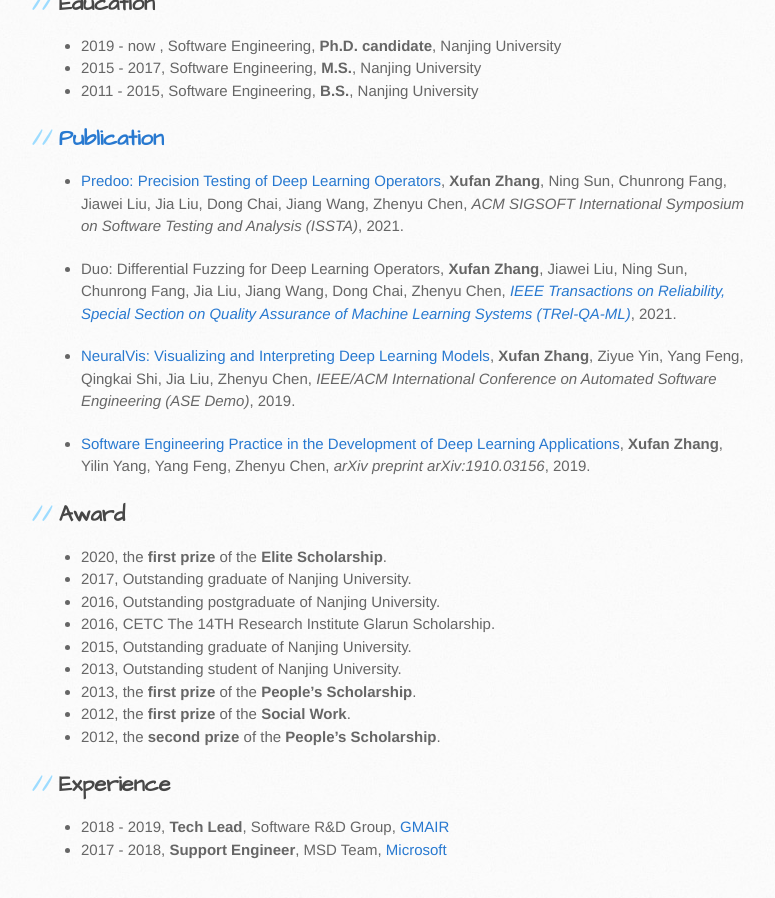
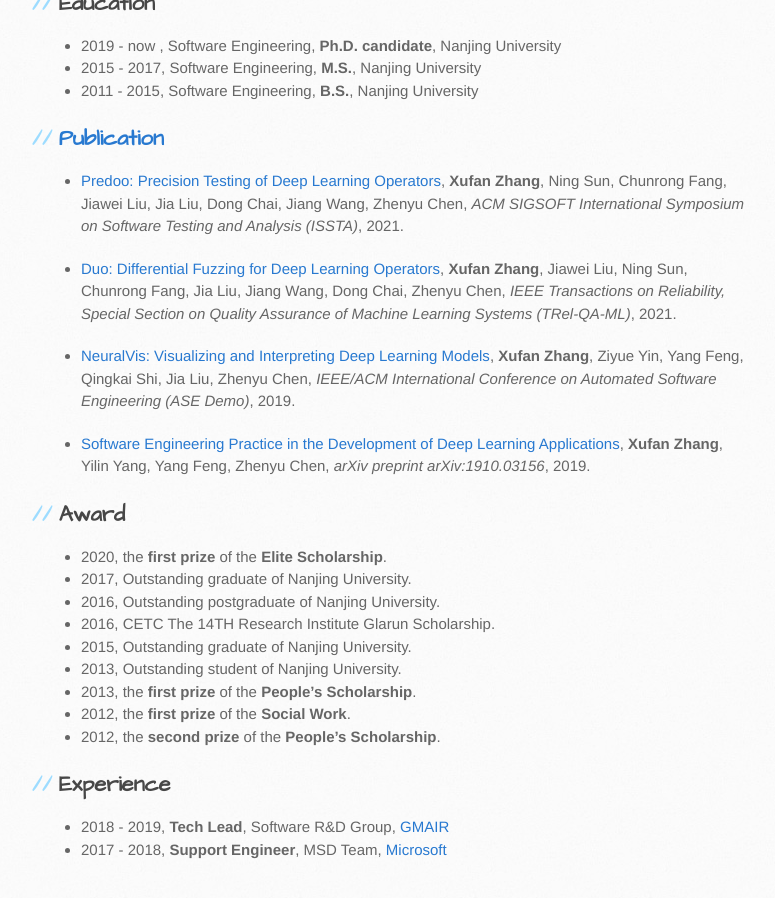
Before and after one commit to sunshinezxf/sunshinezxf.github.io, a Jekyll site: the page built from index.md, in a window 1280 px wide and 900 px high, scrolled down 830 px. Shown: the whole window, without its empty margins (109-884 px from the left). Built offline with Jekyll 4.4.1, drawn with Linux system fonts in a browser that asks for light colours; our own code applies the rules of GitHub Pages for plain Markdown files; part of the change alters nothing that is shown.

Commit message:
update doi link for duo

```diff
--- a/index.md
+++ b/index.md
@@ -29,7 +29,7 @@ If you are interested in the topics or projects I work on, please reach me via t
 
 - [Predoo: Precision Testing of Deep Learning Operators](https://dl.acm.org/doi/10.1145/3460319.3464843), **Xufan Zhang**, Ning Sun, Chunrong Fang, Jiawei Liu, Jia Liu, Dong Chai, Jiang Wang, Zhenyu Chen, _ACM SIGSOFT International Symposium on Software Testing and Analysis (ISSTA)_, 2021.
 
-- Duo: Differential Fuzzing for Deep Learning Operators, **Xufan Zhang**, Jiawei Liu, Ning Sun, Chunrong Fang, Jia Liu, Jiang Wang, Dong Chai, Zhenyu Chen, _[IEEE Transactions on Reliability, Special Section on Quality Assurance of Machine Learning Systems (TRel-QA-ML)](https://paris.utdallas.edu/TRel/)_, 2021.
+- [Duo: Differential Fuzzing for Deep Learning Operators](https://doi.org/10.1109/TR.2021.3107165), **Xufan Zhang**, Jiawei Liu, Ning Sun, Chunrong Fang, Jia Liu, Jiang Wang, Dong Chai, Zhenyu Chen, _IEEE Transactions on Reliability, Special Section on Quality Assurance of Machine Learning Systems (TRel-QA-ML)_, 2021.
 
 - [NeuralVis: Visualizing and Interpreting Deep Learning Models](https://dl.acm.org/doi/10.1109/ASE.2019.00113), **Xufan Zhang**, Ziyue Yin, Yang Feng, Qingkai Shi, Jia Liu, Zhenyu Chen, _IEEE/ACM International Conference on Automated Software Engineering (ASE Demo)_, 2019.
 
```
